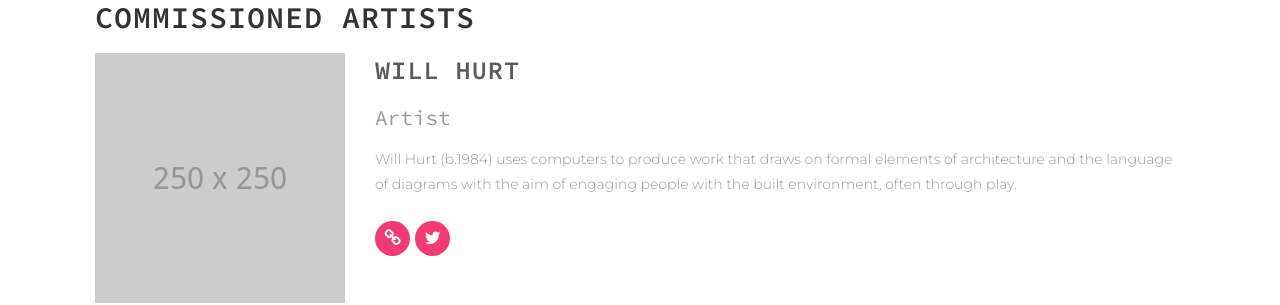
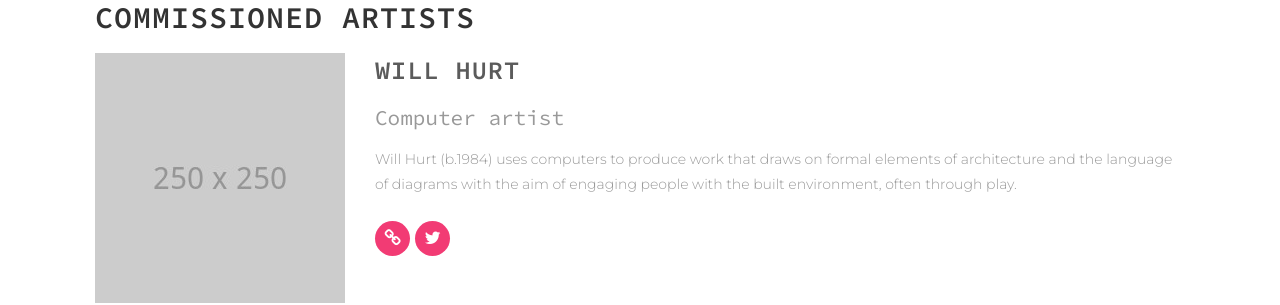
Before and after one commit to disastrid/intersections_redux, a Jekyll site: the page built from exhibition.html, in a window 1280 px wide. Shown: the part 881-1186 px from the top of the page. Built offline with Jekyll 4.4.1, drawn with Linux system fonts in a browser that asks for light colours.

Commit message:
Changed Will's title to computer artist as per his website

```diff
--- a/_data/artists.yml
+++ b/_data/artists.yml
@@ -1,6 +1,6 @@
 - image: images/@stock/member-1.jpg
   name: Will Hurt
-  position: Artist
+  position: Computer artist
   socials:
     - link: http://willhurt.net
       icon: link
```
